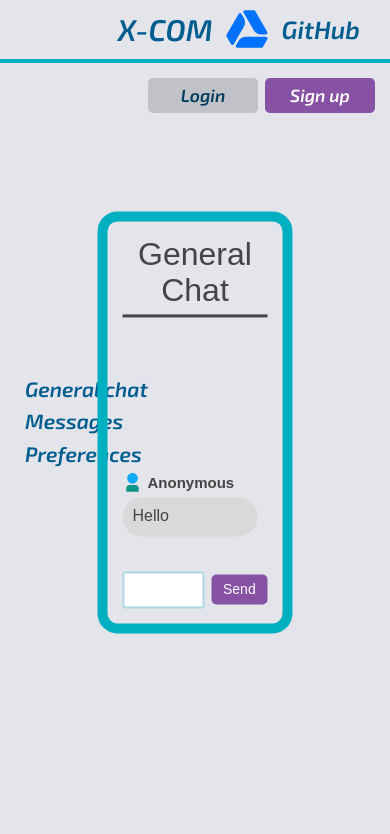
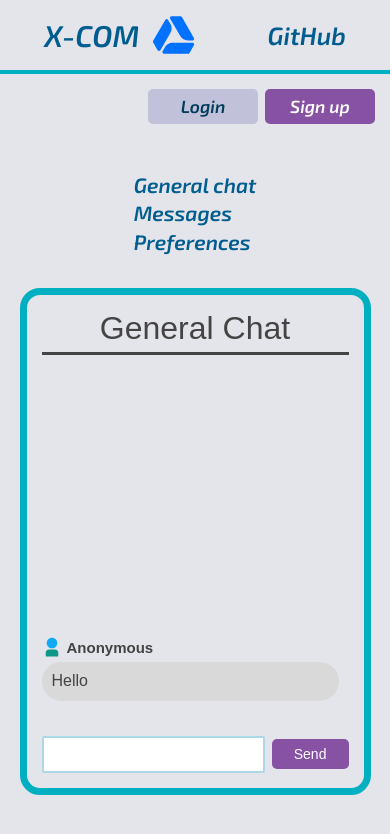
Before and after one commit to Michaell92/Vue-3-Firebase-auth, a Vue app: page /generalchat in a window 390 px wide. Shown: the top 834 px of the page. Built offline with nearby package versions, Linux system fonts and the light colour scheme; no server answers; the database is empty; a web font is replaced by a local one.

Commit message:
added features

```diff
--- a/src/components/layout/LogIn.vue
+++ b/src/components/layout/LogIn.vue
@@ -1,12 +1,16 @@
 <template>
     <form id="signup-form" @submit.prevent="logIn">
         <div id="form-wrap">
+            <span class="lead">Login</span>
             <div id="warning" ref="warning"></div>
             <input type="email" v-model="signInName" placeholder="Email" />
 
             <input type="password" v-model="password" placeholder="Password" />
 
-            <button type="submit" id="login-button" class="button-basic button-primary">Log In</button>
+            <button type="submit" class="button-basic button-primary login">Log In</button>
+            <span>or</span>
+
+            <router-link to="/signup" class="button-primary main-button signup">Sign up</router-link>
         </div>
     </form>
 </template>
--- a/src/components/layout/SignUp.vue
+++ b/src/components/layout/SignUp.vue
@@ -1,13 +1,16 @@
 <template>
     <form id="signup-form" @submit.prevent="validate">
         <div id="form-wrap">
+            <span class="lead">Sign up</span>
             <div id="warning" ref="warning"></div>
             <input type="email" v-model="signUpName" placeholder="Email" required />
 
             <input type="password" v-model="password" placeholder="Password" required />
             <input type="password" v-model="passwordRepeat" placeholder="Repeat password" required />
 
-            <button type="submit" class="button-basic button-primary">Sign Up</button>
+            <button type="submit" class="button-basic button-primary signup">Sign Up</button>
+            <span>or</span>
+            <router-link to="/login" class="button-secondary main-button login">Log in</router-link>
         </div>
     </form>
 </template>
@@ -24,6 +27,7 @@ export default {
         }
     },
     methods: {
+        // Validate form
         validate() {
             const warning = this.$refs.warning
             if (this.password !== this.passwordRepeat) {
@@ -48,6 +52,7 @@ export default {
 
             this.signUp()
         },
+        // Create user
         signUp() {
             const auth = getAuth()
 
--- a/src/firebase.js
+++ b/src/firebase.js
@@ -14,6 +14,8 @@ import {
   limitToLast,
   query,
 } from "firebase/database";
+
+import { getAuth } from "firebase/auth";
 
 // Firebase config
 const firebaseConfig = {
@@ -33,6 +35,9 @@ const app = initializeApp(firebaseConfig);
 // Get database
 const database = getDatabase(app);
 
+// Auth config
+const auth = getAuth(app);
+
 export default {
   ref,
   set,
--- a/src/pages/LandingPage.vue
+++ b/src/pages/LandingPage.vue
@@ -42,7 +42,8 @@ import { getAuth, signOut } from "firebase/auth";
 
 export default {
   computed: {
-    auth: () => getAuth()
+    auth: () => getAuth(),
+
   },
   methods: {
     signOut() {
@@ -51,7 +52,7 @@ export default {
       }).catch((err) => {
         console.log(err)
       })
-    }
+    },
   }
 };
 </script>
--- a/src/scss/components/_chatBox.scss
+++ b/src/scss/components/_chatBox.scss
@@ -6,6 +6,11 @@
   border: 10px solid $main-color-light-2;
   border-radius: 20px;
   padding: 15px;
+
+  @media screen and (max-width: 600px) {
+    height: 60vh;
+    border-width: 7px;
+  }
 
   //   Reverse messages so it scrolls to bottom automatically
   .wrapper {
--- a/src/scss/components/_header.scss
+++ b/src/scss/components/_header.scss
@@ -5,9 +5,22 @@
   padding: 15px 30px;
   border-bottom: 4px solid $main-color-light-2;
 
+  @media screen and (max-width: 600px) {
+    justify-content: space-around;
+    padding: 10px;
+  }
+
   #home-page {
     @include absolute-center;
     max-width: 250px;
+
+    @media screen and (max-width: 600px) {
+      position: relative;
+      transform: translate(0, 0);
+      left: 0;
+      top: 0;
+    }
+
     img {
       margin-left: 10px;
       width: 50px;
@@ -19,6 +32,8 @@
 
   #git {
     flex-basis: 0;
+
+    @include flex-center;
   }
 }
 
--- a/src/scss/components/_landingPage.scss
+++ b/src/scss/components/_landingPage.scss
@@ -1,37 +1,75 @@
 #landingPage {
   display: flex;
-  // justify-content: flex-start;
-  width: 100%;
-  // height: 30vh;
-  // position: relative;
-  padding: 20px;
-  position: absolute;
-  top: 50%;
-  transform: translateY(-50%);
+  align-items: center;
+  justify-content: space-between;
+  margin: 5rem 2rem 0 2rem;
+
+  @media screen and (max-width: 1000px) {
+    flex-direction: column;
+  }
+
+  @media screen and (max-width: 600px) {
+    margin: 2rem;
+  }
+
+  &::after {
+    content: "";
+    flex: 1;
+  }
 
   #nav-left {
     display: flex;
     align-items: center;
     justify-content: flex-start;
+    flex: 1;
+
+    ul {
+      @media screen and (max-width: 1000px) {
+        display: flex;
+        margin-bottom: 2rem;
+      }
+
+      @media screen and (max-width: 600px) {
+        flex-direction: column;
+      }
 
       li {
         margin: 8px 0;
+
+        @media screen and (max-width: 1000px) {
+          margin: 0 0.5rem;
         }
+
+        @media screen and (max-width: 600px) {
+          margin: 2px;
+        }
+      }
+
       li span {
         padding: 5px;
         font-size: 1.2rem;
         border-radius: 7px;
         font-size: 1.3rem;
       }
+
       li span:hover {
         background: rgb(221, 216, 216);
       }
     }
+  }
 
   #landingPage-main {
-    @include absolute-center;
+    // @include absolute-center;
     width: 50vw;
-    // overflow: auto;
+    overflow: auto;
+
+    @media screen and (max-width: 1000px) {
+      width: 80vw;
+    }
+
+    @media screen and (max-width: 600px) {
+      width: 90vw;
+    }
   }
 
   #sign-out {
--- a/src/scss/components/_signUp.scss
+++ b/src/scss/components/_signUp.scss
@@ -13,7 +13,7 @@
 
     @media screen and (max-width: 450px) {
       margin: 3rem 1rem;
-    }
+      height: 60vh;
     }
 
     input {
@@ -26,20 +26,51 @@
       border-radius: 5px;
     }
 
+    span {
+      color: #fff;
+      font-size: 1.1rem;
+      margin: 0.5rem 0.5rem;
+    }
+
+    button,
+    a {
+      color: #fff;
+    }
+
     button {
-    margin-top: 2rem;
+      // margin-top: 2rem;
       width: 7rem;
       height: 2.5rem;
       font-size: 1.1rem;
-    background-color: lighten(green, 5%);
     }
 
-  button:hover {
+    .login {
+      background-color: #bb0a0a;
+
+      &:hover {
+        background-color: lighten(#bb0a0a, 5%);
+      }
+    }
+
+    .signup {
+      background-color: lighten(green, 5%);
+
+      &:hover {
         background-color: green;
+      }
     }
 
     #warning {
       color: red;
       min-height: 20px;
     }
+
+    input:last-of-type {
+      margin-bottom: 2rem;
     }
+
+    .lead {
+      font-size: 2.5rem;
+    }
+  }
+}
--- a/src/scss/helpers/_variables-mixins.scss
+++ b/src/scss/helpers/_variables-mixins.scss
@@ -78,7 +78,7 @@ $spaceamounts: (1, 2, 3, 4, 5);
 .button-secondary {
   @extend .button-basic;
   color: darken($purple, 10%);
-  background-color: darken($light-color, 5%);
+  background-color: #c1c1d9;
 }
 
 .button-primary:hover {
```
Lines whose indentation alone changed are shown as unchanged.
